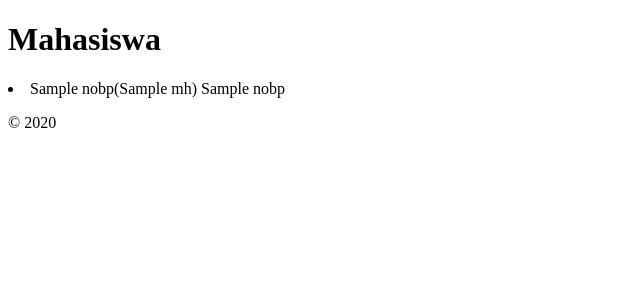
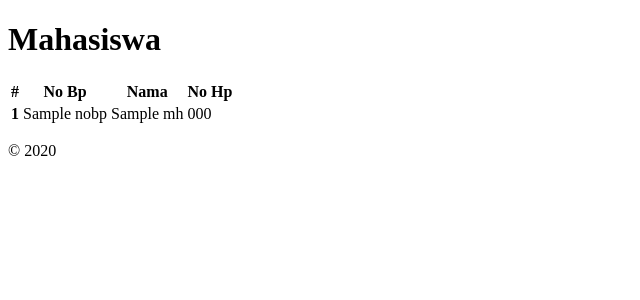
Before and after one commit to bayugustiparaya/AKademik-Yii2, a Yii app: template frontend/views/mahasiswa/index.php in a window 1280 px wide. Shown: the top 300 px of the page, without its empty margins (0-640 px from the left). Run offline with PHP 8.4 and a stand-in for Yii, Linux system fonts and the light colour scheme; the template is opened without the code that fills it: most values are stand-ins (such as "Sample title", 1, 10 or a date in 2020); data that the repository does not hold is empty; some libraries are stand-ins or nearby versions.

Commit message:
Modifikasi View Mahasiswa

```diff
--- a/frontend/views/mahasiswa/index.php
+++ b/frontend/views/mahasiswa/index.php
@@ -3,14 +3,39 @@
 use yii\widgets\LinkPager;
 ?>
 <h1> Mahasiswa </h1>
-<o1>
-<?php foreach ($mhs as $mahasiswa): ?>
-   <li>
-        <?= Html::encode ("{$mahasiswa->nobp}({$mahasiswa->nama})"); ?>
-        <?= $mahasiswa->nobp; ?>
-   </li>
-<?php endforeach ?>
-</o1>
+<!-- Yang lama , yang diajarin bapak-->
+<!-- <o1> -->
+<!-- <?php foreach ($mhs as $mahasiswa): ?> -->
+   <!-- <li> -->
+        <!-- <?= Html::encode ("{$mahasiswa->nobp}({$mahasiswa->nama})"); ?> -->
+        <!-- <?= $mahasiswa->nobp; ?> -->
+   <!-- </li>  -->
+<!-- <?php endforeach ?> -->
+<!-- </o1> -->
+
+<!-- Tabel Bootstrap -->
+<table class="table table-dark">
+  <thead>
+    <tr>
+      <th scope="col">#</th>
+      <th scope="col">No Bp</th>
+      <th scope="col">Nama</th>
+      <th scope="col">No Hp</th>
+    </tr>
+  </thead>
+  <tbody>
+<?php
+$no=1;
+foreach ($mhs as $mahasiswa): ?>
+    <tr>
+      <th scope="row"><?= $no; ?></th>
+      <td><?= Html::encode ("{$mahasiswa->nobp}"); ?></td>
+      <td><?= Html::encode ("{$mahasiswa->nama}"); ?></td>
+      <td><?= Html::encode ("{$mahasiswa->nohp}"); ?></td>
+    </tr>
+<?php
+$no++;
+endforeach; ?>
   </tbody>
 </table>
 <?= LinkPager::widget (['pagination'=>$pagination]) ?>
```
